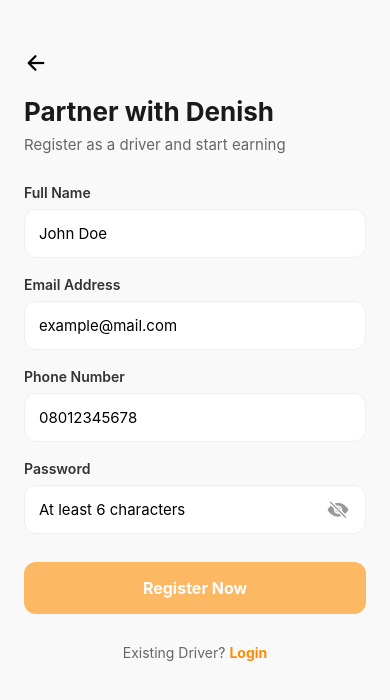
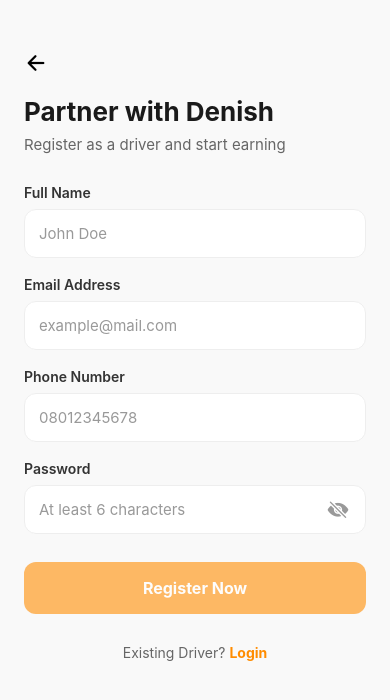
Before and after one commit to aminumuhammad000/Denish, a React Native app in the folder app/: screen /DriverSignup in a window 390 px wide. Shown: the top 700 px of the page. Built offline with nearby package versions, Linux system fonts and the light colour scheme.

Commit message:
fix: resolve navigator children error and property reference error in driver signup

```diff
--- a/app/App.js
+++ b/app/App.js
@@ -101,7 +101,6 @@ export default function App() {
               <Stack.Screen name="Search" component={SearchScreen} />
               <Stack.Screen name="Category" component={CategoryScreen} />
 
-              {/* ── Driver App ── */}
               <Stack.Screen name="DriverWelcome" component={DriverWelcomeScreen} />
               <Stack.Screen name="DriverSignup" component={DriverSignupScreen} />
               <Stack.Screen name="DriverStep1Personal" component={DriverStep1Personal} />
--- a/app/src/driver/SignupScreen.js
+++ b/app/src/driver/SignupScreen.js
@@ -1,13 +1,15 @@
 import { SafeAreaView } from 'react-native-safe-area-context';
 import React, { useState } from 'react';
-import {StyleSheet,
+import {
+  StyleSheet,
   Text,
   View,
   TextInput,
   TouchableOpacity,
   ScrollView,
   KeyboardAvoidingView,
-  Platform,} from 'react-native';
+  Platform,
+} from 'react-native';
 import { Ionicons } from '@expo/vector-icons';
 import { Colors } from '../constants/Colors';
 import AnimatedLoadingText from '../components/AnimatedLoadingText';
@@ -28,10 +30,16 @@ const DriverSignupScreen = ({ navigation }) => {
       return;
     }
 
+    if (password.length < 6) {
+      setErrorMsg('Password must be at least 6 characters');
+      return;
+    }
+
     setLoading(true);
     setErrorMsg('');
     try {
-      const response = await driverSignup(name, email, phone, password, 'Motorcycle');
+      // Pass 'Bike' as default to satisfy initial signup API
+      const response = await driverSignup(name, email, phone, password, 'Bike');
       if (response && response.success) {
         navigation.navigate('DriverStep1Personal');
       } else {
@@ -70,6 +78,7 @@ const DriverSignupScreen = ({ navigation }) => {
               <TextInput
                 style={styles.input}
                 placeholder="John Doe"
+                placeholderTextColor="#999"
                 value={name}
                 onChangeText={setName}
               />
@@ -80,6 +89,7 @@ const DriverSignupScreen = ({ navigation }) => {
               <TextInput
                 style={styles.input}
                 placeholder="example@mail.com"
+                placeholderTextColor="#999"
                 keyboardType="email-address"
                 autoCapitalize="none"
                 value={email}
@@ -92,6 +102,7 @@ const DriverSignupScreen = ({ navigation }) => {
               <TextInput
                 style={styles.input}
                 placeholder="08012345678"
+                placeholderTextColor="#999"
                 keyboardType="phone-pad"
                 value={phone}
                 onChangeText={setPhone}
@@ -104,6 +115,7 @@ const DriverSignupScreen = ({ navigation }) => {
                 <TextInput
                   style={styles.passwordInput}
                   placeholder="At least 6 characters"
+                  placeholderTextColor="#999"
                   secureTextEntry={!showPassword}
                   value={password}
                   onChangeText={setPassword}
@@ -188,6 +200,7 @@ const styles = StyleSheet.create({
     borderRadius: 12,
     padding: 14,
     fontSize: 15,
+    color: '#333',
   },
   passwordContainer: {
     flexDirection: 'row',
@@ -202,31 +215,7 @@ const styles = StyleSheet.create({
     flex: 1,
     padding: 14,
     fontSize: 15,
-  },
-  vehicleContainer: {
-    flexDirection: 'row',
-    gap: 10,
-  },
-  vehicleBtn: {
-    flex: 1,
-    paddingVertical: 10,
-    borderRadius: 10,
-    borderWidth: 1,
-    borderColor: '#EEE',
-    alignItems: 'center',
-    backgroundColor: '#FFF',
-  },
-  vehicleBtnActive: {
-    backgroundColor: Colors.primary,
-    borderColor: Colors.primary,
-  },
-  vehicleText: {
-    fontSize: 13,
-    fontWeight: '600',
-    color: '#666',
-  },
-  vehicleTextActive: {
-    color: '#FFF',
+    color: '#333',
   },
   button: {
     backgroundColor: Colors.primary,
```
